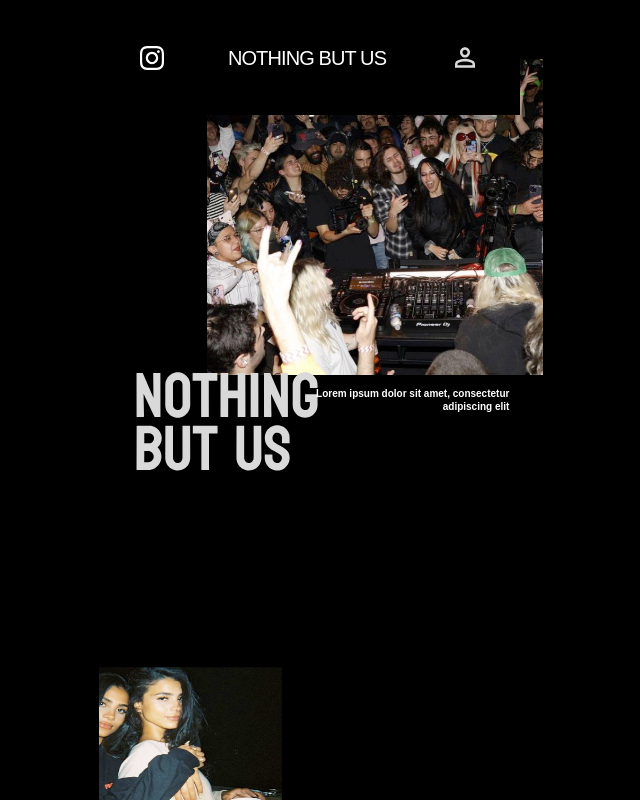
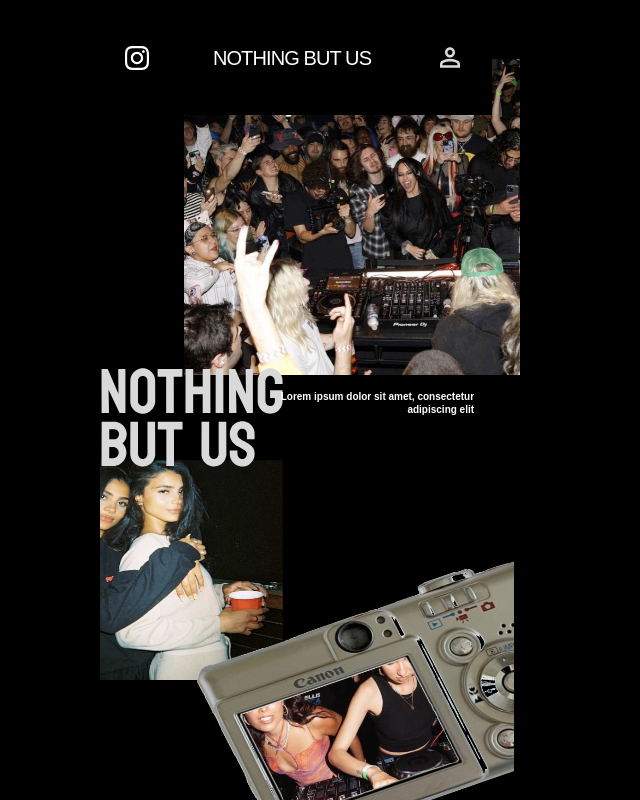
Before and after one commit to TheNirmata/SD20s, a Next.js app in the folder sd20s-web/: page / in a window 1280 px wide. Shown: the top 800 px of the page, without its empty margins (345-985 px from the left). Built offline with nearby package versions, Linux system fonts and the light colour scheme; a web font is replaced by a local one.

Commit message:
photos align

```diff
--- a/sd20s-web/src/app/globals.css
+++ b/sd20s-web/src/app/globals.css
@@ -11,11 +11,12 @@
 
 /* for mobile dimension */
 body {
-  max-width: 390px; /* Set the max-width to the logical width of iPhone 16 */
-  min-width: 390px; /* Set the min-width to the logical width of iPhone 16 */
-  max-height: 844px; /* Set the max-height to the logical height of iPhone 16 */
-  min-height: 844px; /* Set the min-height to the logical height of iPhone 16 */
+  max-width: 393px; /* Set the max-width to the logical width of iPhone 16 */
+  min-width: 393px; /* Set the min-width to the logical width of iPhone 16 */
+  max-height: 852px; /* Set the max-height to the logical height of iPhone 16 */
+  min-height: 852px; /* Set the min-height to the logical height of iPhone 16 */
   margin: 0 auto; /* Center the content */
+  overflow-x: hidden; /* Hide the horizontal scrollbar */
 }
 
 @media (max-width: 390px) {
@@ -31,7 +32,7 @@ body {
 }
 @media (prefers-color-scheme: dark) {
   :root {
-    --background: #3b3a3a;
+    --background: #000000;
     --foreground: #ededed;
   }
 }
--- a/sd20s-web/src/components/header/header.tsx
+++ b/sd20s-web/src/components/header/header.tsx
@@ -5,7 +5,7 @@ import account from '../../../public/account.svg';
 
 const Header = () => {
   return (
-    <div className='sticky top-0 w-full sm:w-[420px] h-[115px] flex flex-col rounded-t-xl border-black bg-black items-center justify-center'>
+    <div className='sticky top-0 w-full sm:w-[393px] h-[115px] flex flex-col rounded-t-xl border-black bg-black items-center justify-center'>
       <div className='flex gap-16 items-center'>
         <div>
           <Image
@@ -14,7 +14,7 @@ const Header = () => {
           className='svg-white'
           />
         </div>
-        <div className='tracking-tighter'>
+        <div className='text-normal tracking-tighter'>
         <h1 className='text-xl'> NOTHING BUT US </h1>
         </div>
         <div>
--- a/sd20s-web/src/components/landingPage/landingBlock.tsx
+++ b/sd20s-web/src/components/landingPage/landingBlock.tsx
@@ -16,42 +16,44 @@ const LandingBlock = () => {
         className='w-[336px] h-[316px] object-cover'
         />
       </div>
-      <div className='flex-row relative z-10 left-3 -translate-x-1 -translate-y-28 mt-9'>
-        <div>
+      <div className='flex flex-row relative z-10'>
+        <div className='-translate-x-1 -translate-y-24 mt-4'>
           <Image
           alt='title-text'
           src={titleText}
           className='w-[183.76px] h-[133.12px]'
           />
         </div>
-        <div className='mt-3 translate-x-44 -translate-y-28 w-[198.41px] h-[23.02px] text-right text-[10px] leading-tight'>
-            <p >Lorem ipsum dolor sit amet, consectetur adipiscing elit</p>
+        <div className='-translate-x-3 -translate-y-10 w-[198.41px] h-[23.02px] text-right text-[10px] leading-tight'>
+            <p>Lorem ipsum dolor sit amet, consectetur adipiscing elit</p>
         </div>
       </div>
-
-      <div className='z-5 translate-y-8 -translate-x-7'>
+      <div className='z-5 -translate-y-32 mt-2 -translate-x-7 ml-6'>
         <Image
         alt='image-B'
         src={imageB}
         className='w-[182.76px] h-[220.22px]'
         />
       </div>
-      <div className='flex-row w-[423.8px] h-[228.53px] absolute z-5 -right-7 translate-y-24 translate-x-20'>
+      {/* DIGITAL CAMERA */}
+        <div className='flex flex-row -translate-y-96'>
+        <div className='absolute z-5 -right-7 translate-y-24 -translate-x-15'>
           <div>
             <Image
             alt='digital-cam'
             src={digitalCam}
-          className='w-96 h-30'
+            className='w-[350.8px] h-[338.53px]'
             />
           </div>
         </div>
         <div className='flex flex-row'>
-        <div className='relative -z-10 top-20 left-20 translate-y-44 translate-x-5 rotate-19'>
+          <div className='relative -z-10 top-20 left-20 translate-y-32 translate-x-10 rotate-19'>
             <Image
             alt='digital-cam-image'
             src={inDigitalCamImage}
-          className='w-[270.13px] h-[230.74px]'
+            className='w-[243.13px] h-[220.74px]'
             />
+          </div>
         </div>
       </div>
       <div className='flex flex-row absolute z-1'>
```
Lines whose indentation alone changed are shown as unchanged.
